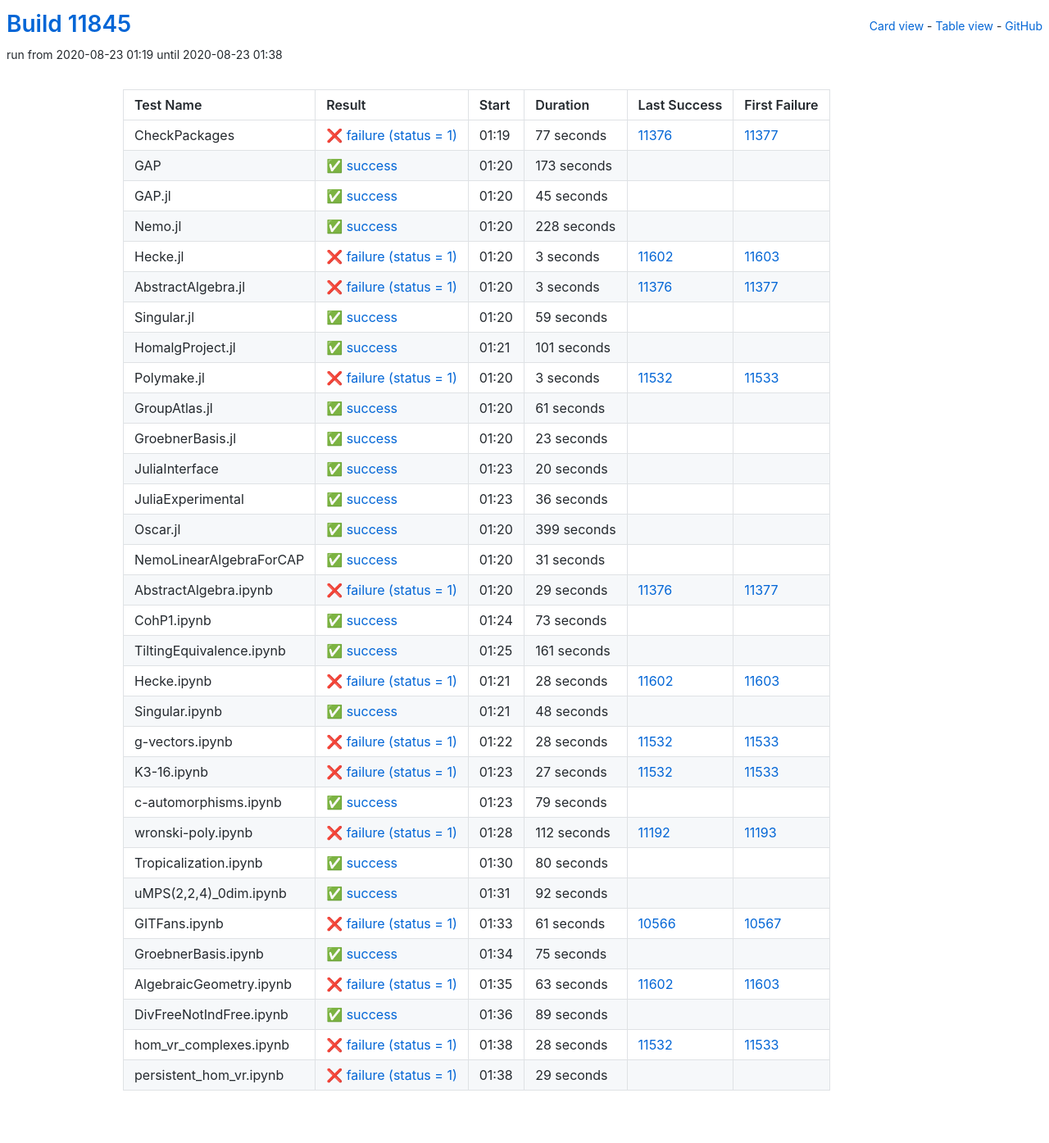
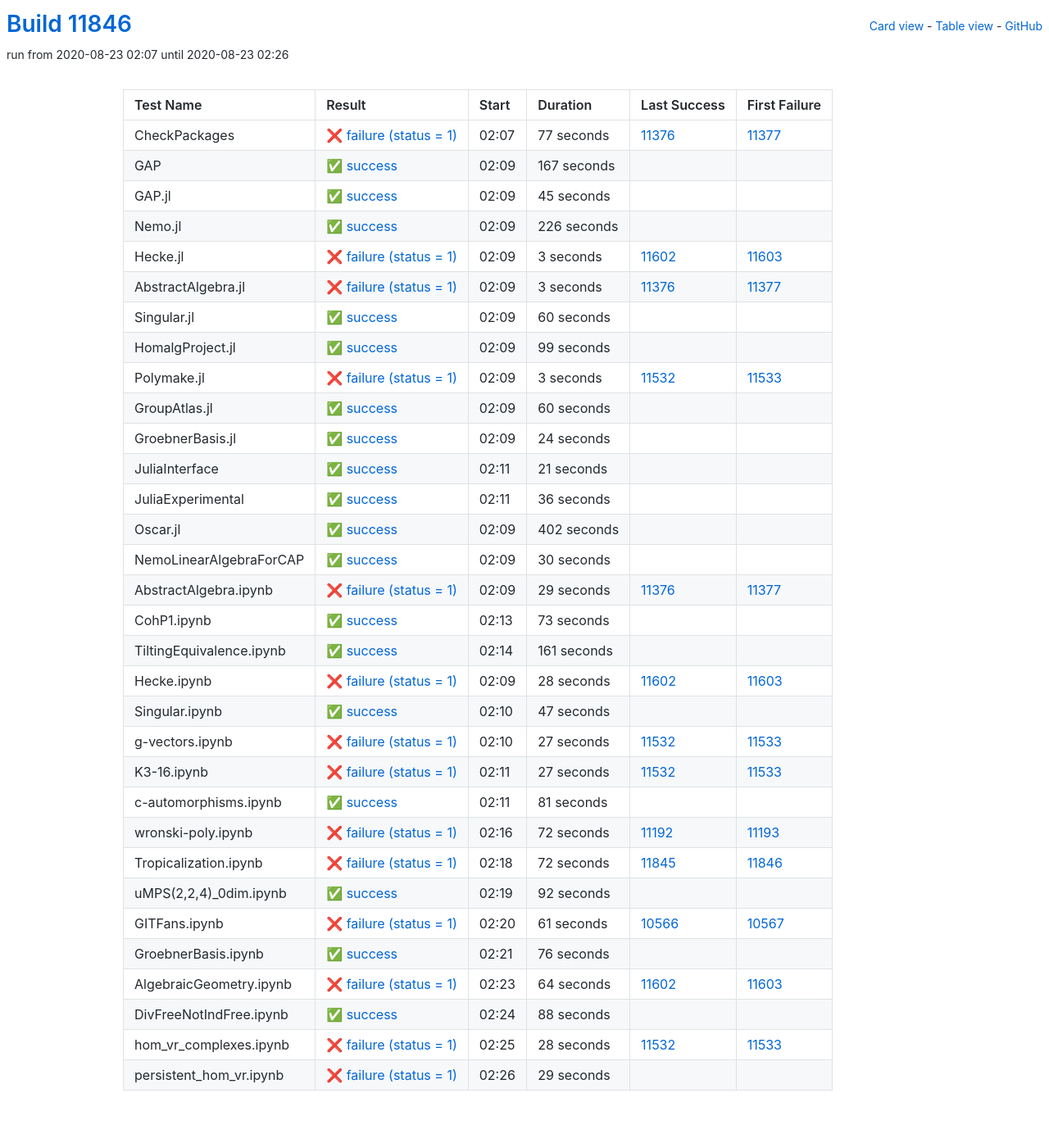
Before and after one commit to oscar-system/oscar-ci-status, a Jekyll site: the page built from table.html, in a window 1280 px wide. Shown: the whole page at 82% size. Built offline with Jekyll 4.4.1, drawn with Linux system fonts in a browser that asks for light colours.

Commit message:
Build #11846

```diff
--- a/_data/ci.yml
+++ b/_data/ci.yml
@@ -1,6 +1,6 @@
 ---
-build: 11845
-build_url: https://oscarci.mathematik.uni-kl.de/job/oscar/11845/
+build: 11846
+build_url: https://oscarci.mathematik.uni-kl.de/job/oscar/11846/
 job: oscar
 organization: oscar-system
 repo: oscar-ci-status
@@ -8,8 +8,8 @@
 tests:
 - name: CheckPackages
   id: checkpackages
-  log: https://oscarci.mathematik.uni-kl.de/job/oscar/11845/artifact/logs/build-11845/CheckPackages.log
-  start: 2020-08-23 01:19
+  log: https://oscarci.mathematik.uni-kl.de/job/oscar/11846/artifact/logs/build-11846/CheckPackages.log
+  start: 2020-08-23 02:07
   success: false
   exitcode: 1
   status: failure
@@ -20,20 +20,20 @@
   first_failure_url: https://oscarci.mathematik.uni-kl.de/job/oscar/11377/
 - name: GAP
   id: gap
-  log: https://oscarci.mathematik.uni-kl.de/job/oscar/11845/artifact/logs/build-11845/GAP.log
-  start: 2020-08-23 01:20
+  log: https://oscarci.mathematik.uni-kl.de/job/oscar/11846/artifact/logs/build-11846/GAP.log
+  start: 2020-08-23 02:09
   success: true
   exitcode: 0
   status: success
-  duration: 173
+  duration: 167
   last_success: false
   last_success_url:
   first_failure: false
   first_failure_url:
 - name: GAP.jl
   id: gap-jl
-  log: https://oscarci.mathematik.uni-kl.de/job/oscar/11845/artifact/logs/build-11845/GAP.jl.log
-  start: 2020-08-23 01:20
+  log: https://oscarci.mathematik.uni-kl.de/job/oscar/11846/artifact/logs/build-11846/GAP.jl.log
+  start: 2020-08-23 02:09
   success: true
   exitcode: 0
   status: success
@@ -44,20 +44,20 @@
   first_failure_url:
 - name: Nemo.jl
   id: nemo-jl
-  log: https://oscarci.mathematik.uni-kl.de/job/oscar/11845/artifact/logs/build-11845/Nemo.jl.log
-  start: 2020-08-23 01:20
+  log: https://oscarci.mathematik.uni-kl.de/job/oscar/11846/artifact/logs/build-11846/Nemo.jl.log
+  start: 2020-08-23 02:09
   success: true
   exitcode: 0
   status: success
-  duration: 228
+  duration: 226
   last_success: false
   last_success_url:
   first_failure: false
   first_failure_url:
 - name: Hecke.jl
   id: hecke-jl
-  log: https://oscarci.mathematik.uni-kl.de/job/oscar/11845/artifact/logs/build-11845/Hecke.jl.log
-  start: 2020-08-23 01:20
+  log: https://oscarci.mathematik.uni-kl.de/job/oscar/11846/artifact/logs/build-11846/Hecke.jl.log
+  start: 2020-08-23 02:09
   success: false
   exitcode: 1
   status: failure
@@ -68,8 +68,8 @@
   first_failure_url: https://oscarci.mathematik.uni-kl.de/job/oscar/11603/
 - name: AbstractAlgebra.jl
   id: abstractalgebra-jl
-  log: https://oscarci.mathematik.uni-kl.de/job/oscar/11845/artifact/logs/build-11845/AbstractAlgebra.jl.log
-  start: 2020-08-23 01:20
+  log: https://oscarci.mathematik.uni-kl.de/job/oscar/11846/artifact/logs/build-11846/AbstractAlgebra.jl.log
+  start: 2020-08-23 02:09
   success: false
   exitcode: 1
   status: failure
@@ -80,32 +80,32 @@
   first_failure_url: https://oscarci.mathematik.uni-kl.de/job/oscar/11377/
 - name: Singular.jl
   id: singular-jl
-  log: https://oscarci.mathematik.uni-kl.de/job/oscar/11845/artifact/logs/build-11845/Singular.jl.log
-  start: 2020-08-23 01:20
+  log: https://oscarci.mathematik.uni-kl.de/job/oscar/11846/artifact/logs/build-11846/Singular.jl.log
+  start: 2020-08-23 02:09
   success: true
   exitcode: 0
   status: success
-  duration: 59
+  duration: 60
   last_success: false
   last_success_url:
   first_failure: false
   first_failure_url:
 - name: HomalgProject.jl
   id: homalgproject-jl
-  log: https://oscarci.mathematik.uni-kl.de/job/oscar/11845/artifact/logs/build-11845/HomalgProject.jl.log
-  start: 2020-08-23 01:21
+  log: https://oscarci.mathematik.uni-kl.de/job/oscar/11846/artifact/logs/build-11846/HomalgProject.jl.log
+  start: 2020-08-23 02:09
   success: true
   exitcode: 0
   status: success
-  duration: 101
+  duration: 99
   last_success: false
   last_success_url:
   first_failure: false
   first_failure_url:
 - name: Polymake.jl
   id: polymake-jl
-  log: https://oscarci.mathematik.uni-kl.de/job/oscar/11845/artifact/logs/build-11845/Polymake.jl.log
-  start: 2020-08-23 01:20
+  log: https://oscarci.mathematik.uni-kl.de/job/oscar/11846/artifact/logs/build-11846/Polymake.jl.log
+  start: 2020-08-23 02:09
   success: false
   exitcode: 1
   status: failure
@@ -116,44 +116,44 @@
   first_failure_url: https://oscarci.mathematik.uni-kl.de/job/oscar/11533/
 - name: GroupAtlas.jl
   id: groupatlas-jl
-  log: https://oscarci.mathematik.uni-kl.de/job/oscar/11845/artifact/logs/build-11845/GroupAtlas.jl.log
-  start: 2020-08-23 01:20
+  log: https://oscarci.mathematik.uni-kl.de/job/oscar/11846/artifact/logs/build-11846/GroupAtlas.jl.log
+  start: 2020-08-23 02:09
   success: true
   exitcode: 0
   status: success
-  duration: 61
+  duration: 60
   last_success: false
   last_success_url:
   first_failure: false
   first_failure_url:
 - name: GroebnerBasis.jl
   id: groebnerbasis-jl
-  log: https://oscarci.mathematik.uni-kl.de/job/oscar/11845/artifact/logs/build-11845/GroebnerBasis.jl.log
-  start: 2020-08-23 01:20
+  log: https://oscarci.mathematik.uni-kl.de/job/oscar/11846/artifact/logs/build-11846/GroebnerBasis.jl.log
+  start: 2020-08-23 02:09
   success: true
   exitcode: 0
   status: success
-  duration: 23
+  duration: 24
   last_success: false
   last_success_url:
   first_failure: false
   first_failure_url:
 - name: JuliaInterface
   id: juliainterface
-  log: https://oscarci.mathematik.uni-kl.de/job/oscar/11845/artifact/logs/build-11845/JuliaInterface.log
-  start: 2020-08-23 01:23
+  log: https://oscarci.mathematik.uni-kl.de/job/oscar/11846/artifact/logs/build-11846/JuliaInterface.log
+  start: 2020-08-23 02:11
   success: true
   exitcode: 0
   status: success
-  duration: 20
+  duration: 21
   last_success: false
   last_success_url:
   first_failure: false
   first_failure_url:
 - name: JuliaExperimental
   id: juliaexperimental
-  log: https://oscarci.mathematik.uni-kl.de/job/oscar/11845/artifact/logs/build-11845/JuliaExperimental.log
-  start: 2020-08-23 01:23
+  log: https://oscarci.mathematik.uni-kl.de/job/oscar/11846/artifact/logs/build-11846/JuliaExperimental.log
+  start: 2020-08-23 02:11
   success: true
   exitcode: 0
   status: success
@@ -164,32 +164,32 @@
   first_failure_url:
 - name: Oscar.jl
   id: oscar-jl
-  log: https://oscarci.mathematik.uni-kl.de/job/oscar/11845/artifact/logs/build-11845/Oscar.jl.log
-  start: 2020-08-23 01:20
+  log: https://oscarci.mathematik.uni-kl.de/job/oscar/11846/artifact/logs/build-11846/Oscar.jl.log
+  start: 2020-08-23 02:09
   success: true
   exitcode: 0
   status: success
-  duration: 399
+  duration: 402
   last_success: false
   last_success_url:
   first_failure: false
   first_failure_url:
 - name: NemoLinearAlgebraForCAP
   id: nemolinearalgebraforcap
-  log: https://oscarci.mathematik.uni-kl.de/job/oscar/11845/artifact/logs/build-11845/NemoLinearAlgebraForCAP.log
-  start: 2020-08-23 01:20
+  log: https://oscarci.mathematik.uni-kl.de/job/oscar/11846/artifact/logs/build-11846/NemoLinearAlgebraForCAP.log
+  start: 2020-08-23 02:09
   success: true
   exitcode: 0
   status: success
-  duration: 31
+  duration: 30
   last_success: false
   last_success_url:
   first_failure: false
   first_failure_url:
 - name: AbstractAlgebra.ipynb
   id: abstractalgebra-ipynb
-  log: https://oscarci.mathematik.uni-kl.de/job/oscar/11845/artifact/logs/build-11845/AbstractAlgebra.ipynb.log
-  start: 2020-08-23 01:20
+  log: https://oscarci.mathematik.uni-kl.de/job/oscar/11846/artifact/logs/build-11846/AbstractAlgebra.ipynb.log
+  start: 2020-08-23 02:09
   success: false
   exitcode: 1
   status: failure
@@ -200,8 +200,8 @@
   first_failure_url: https://oscarci.mathematik.uni-kl.de/job/oscar/11377/
 - name: CohP1.ipynb
   id: cohp1-ipynb
-  log: https://oscarci.mathematik.uni-kl.de/job/oscar/11845/artifact/logs/build-11845/CohP1.ipynb.log
-  start: 2020-08-23 01:24
+  log: https://oscarci.mathematik.uni-kl.de/job/oscar/11846/artifact/logs/build-11846/CohP1.ipynb.log
+  start: 2020-08-23 02:13
   success: true
   exitcode: 0
   status: success
@@ -212,8 +212,8 @@
   first_failure_url:
 - name: TiltingEquivalence.ipynb
   id: tiltingequivalence-ipynb
-  log: https://oscarci.mathematik.uni-kl.de/job/oscar/11845/artifact/logs/build-11845/TiltingEquivalence.ipynb.log
-  start: 2020-08-23 01:25
+  log: https://oscarci.mathematik.uni-kl.de/job/oscar/11846/artifact/logs/build-11846/TiltingEquivalence.ipynb.log
+  start: 2020-08-23 02:14
   success: true
   exitcode: 0
   status: success
@@ -224,8 +224,8 @@
   first_failure_url:
 - name: Hecke.ipynb
   id: hecke-ipynb
-  log: https://oscarci.mathematik.uni-kl.de/job/oscar/11845/artifact/logs/build-11845/Hecke.ipynb.log
-  start: 2020-08-23 01:21
+  log: https://oscarci.mathematik.uni-kl.de/job/oscar/11846/artifact/logs/build-11846/Hecke.ipynb.log
+  start: 2020-08-23 02:09
   success: false
   exitcode: 1
   status: failure
@@ -236,32 +236,32 @@
   first_failure_url: https://oscarci.mathematik.uni-kl.de/job/oscar/11603/
 - name: Singular.ipynb
   id: singular-ipynb
-  log: https://oscarci.mathematik.uni-kl.de/job/oscar/11845/artifact/logs/build-11845/Singular.ipynb.log
-  start: 2020-08-23 01:21
+  log: https://oscarci.mathematik.uni-kl.de/job/oscar/11846/artifact/logs/build-11846/Singular.ipynb.log
+  start: 2020-08-23 02:10
   success: true
   exitcode: 0
   status: success
-  duration: 48
+  duration: 47
   last_success: false
   last_success_url:
   first_failure: false
   first_failure_url:
 - name: g-vectors.ipynb
   id: g-vectors-ipynb
-  log: https://oscarci.mathematik.uni-kl.de/job/oscar/11845/artifact/logs/build-11845/g-vectors.ipynb.log
-  start: 2020-08-23 01:22
+  log: https://oscarci.mathematik.uni-kl.de/job/oscar/11846/artifact/logs/build-11846/g-vectors.ipynb.log
+  start: 2020-08-23 02:10
   success: false
   exitcode: 1
   status: failure
-  duration: 28
+  duration: 27
   last_success: 11532
   last_success_url: https://oscarci.mathematik.uni-kl.de/job/oscar/11532/
   first_failure: 11533
   first_failure_url: https://oscarci.mathematik.uni-kl.de/job/oscar/11533/
 - name: K3-16.ipynb
   id: k3-16-ipynb
-  log: https://oscarci.mathematik.uni-kl.de/job/oscar/11845/artifact/logs/build-11845/K3-16.ipynb.log
-  start: 2020-08-23 01:23
+  log: https://oscarci.mathematik.uni-kl.de/job/oscar/11846/artifact/logs/build-11846/K3-16.ipynb.log
+  start: 2020-08-23 02:11
   success: false
   exitcode: 1
   status: failure
@@ -272,44 +272,44 @@
   first_failure_url: https://oscarci.mathematik.uni-kl.de/job/oscar/11533/
 - name: c-automorphisms.ipynb
   id: c-automorphisms-ipynb
-  log: https://oscarci.mathematik.uni-kl.de/job/oscar/11845/artifact/logs/build-11845/c-automorphisms.ipynb.log
-  start: 2020-08-23 01:23
+  log: https://oscarci.mathematik.uni-kl.de/job/oscar/11846/artifact/logs/build-11846/c-automorphisms.ipynb.log
+  start: 2020-08-23 02:11
   success: true
   exitcode: 0
   status: success
-  duration: 79
+  duration: 81
   last_success: false
   last_success_url:
   first_failure: false
   first_failure_url:
 - name: wronski-poly.ipynb
   id: wronski-poly-ipynb
-  log: https://oscarci.mathematik.uni-kl.de/job/oscar/11845/artifact/logs/build-11845/wronski-poly.ipynb.log
-  start: 2020-08-23 01:28
+  log: https://oscarci.mathematik.uni-kl.de/job/oscar/11846/artifact/logs/build-11846/wronski-poly.ipynb.log
+  start: 2020-08-23 02:16
   success: false
   exitcode: 1
   status: failure
-  duration: 112
+  duration: 72
   last_success: 11192
   last_success_url: https://oscarci.mathematik.uni-kl.de/job/oscar/11192/
   first_failure: 11193
   first_failure_url: https://oscarci.mathematik.uni-kl.de/job/oscar/11193/
 - name: Tropicalization.ipynb
   id: tropicalization-ipynb
-  log: https://oscarci.mathematik.uni-kl.de/job/oscar/11845/artifact/logs/build-11845/Tropicalization.ipynb.log
-  start: 2020-08-23 01:30
-  success: true
-  exitcode: 0
-  status: success
-  duration: 80
-  last_success: false
-  last_success_url:
-  first_failure: false
-  first_failure_url:
+  log: https://oscarci.mathematik.uni-kl.de/job/oscar/11846/artifact/logs/build-11846/Tropicalization.ipynb.log
+  start: 2020-08-23 02:18
+  success: false
+  exitcode: 1
+  status: failure
+  duration: 72
+  last_success: 11845
+  last_success_url: https://oscarci.mathematik.uni-kl.de/job/oscar/11845/
+  first_failure: 11846
+  first_failure_url: https://oscarci.mathematik.uni-kl.de/job/oscar/11846/
 - name: uMPS(2,2,4)_0dim.ipynb
   id: umps-2-2-4-0dim-ipynb
-  log: https://oscarci.mathematik.uni-kl.de/job/oscar/11845/artifact/logs/build-11845/uMPS-2-2-4-_0dim.ipynb.log
-  start: 2020-08-23 01:31
+  log: https://oscarci.mathematik.uni-kl.de/job/oscar/11846/artifact/logs/build-11846/uMPS-2-2-4-_0dim.ipynb.log
+  start: 2020-08-23 02:19
   success: true
   exitcode: 0
   status: success
@@ -320,8 +320,8 @@
   first_failure_url:
 - name: GITFans.ipynb
   id: gitfans-ipynb
-  log: https://oscarci.mathematik.uni-kl.de/job/oscar/11845/artifact/logs/build-11845/GITFans.ipynb.log
-  start: 2020-08-23 01:33
+  log: https://oscarci.mathematik.uni-kl.de/job/oscar/11846/artifact/logs/build-11846/GITFans.ipynb.log
+  start: 2020-08-23 02:20
   success: false
   exitcode: 1
   status: failure
@@ -332,44 +332,44 @@
   first_failure_url: https://oscarci.mathematik.uni-kl.de/job/oscar/10567/
 - name: GroebnerBasis.ipynb
   id: groebnerbasis-ipynb
-  log: https://oscarci.mathematik.uni-kl.de/job/oscar/11845/artifact/logs/build-11845/GroebnerBasis.ipynb.log
-  start: 2020-08-23 01:34
+  log: https://oscarci.mathematik.uni-kl.de/job/oscar/11846/artifact/logs/build-11846/GroebnerBasis.ipynb.log
+  start: 2020-08-23 02:21
   success: true
   exitcode: 0
   status: success
-  duration: 75
+  duration: 76
   last_success: false
   last_success_url:
   first_failure: false
   first_failure_url:
 - name: AlgebraicGeometry.ipynb
   id: algebraicgeometry-ipynb
-  log: https://oscarci.mathematik.uni-kl.de/job/oscar/11845/artifact/logs/build-11845/AlgebraicGeometry.ipynb.log
-  start: 2020-08-23 01:35
+  log: https://oscarci.mathematik.uni-kl.de/job/oscar/11846/artifact/logs/build-11846/AlgebraicGeometry.ipynb.log
+  start: 2020-08-23 02:23
   success: false
   exitcode: 1
   status: failure
-  duration: 63
+  duration: 64
   last_success: 11602
   last_success_url: https://oscarci.mathematik.uni-kl.de/job/oscar/11602/
   first_failure: 11603
   first_failure_url: https://oscarci.mathematik.uni-kl.de/job/oscar/11603/
 - name: DivFreeNotIndFree.ipynb
   id: divfreenotindfree-ipynb
-  log: https://oscarci.mathematik.uni-kl.de/job/oscar/11845/artifact/logs/build-11845/DivFreeNotIndFree.ipynb.log
-  start: 2020-08-23 01:36
+  log: https://oscarci.mathematik.uni-kl.de/job/oscar/11846/artifact/logs/build-11846/DivFreeNotIndFree.ipynb.log
+  start: 2020-08-23 02:24
   success: true
   exitcode: 0
   status: success
-  duration: 89
+  duration: 88
   last_success: false
   last_success_url:
   first_failure: false
   first_failure_url:
 - name: hom_vr_complexes.ipynb
   id: hom-vr-complexes-ipynb
-  log: https://oscarci.mathematik.uni-kl.de/job/oscar/11845/artifact/logs/build-11845/hom_vr_complexes.ipynb.log
-  start: 2020-08-23 01:38
+  log: https://oscarci.mathematik.uni-kl.de/job/oscar/11846/artifact/logs/build-11846/hom_vr_complexes.ipynb.log
+  start: 2020-08-23 02:25
   success: false
   exitcode: 1
   status: failure
@@ -380,8 +380,8 @@
   first_failure_url: https://oscarci.mathematik.uni-kl.de/job/oscar/11533/
 - name: persistent_hom_vr.ipynb
   id: persistent-hom-vr-ipynb
-  log: https://oscarci.mathematik.uni-kl.de/job/oscar/11845/artifact/logs/build-11845/persistent_hom_vr.ipynb.log
-  start: 2020-08-23 01:38
+  log: https://oscarci.mathematik.uni-kl.de/job/oscar/11846/artifact/logs/build-11846/persistent_hom_vr.ipynb.log
+  start: 2020-08-23 02:26
   success: false
   exitcode: 1
   status: failure
```
Also changed, not shown: README.md.
